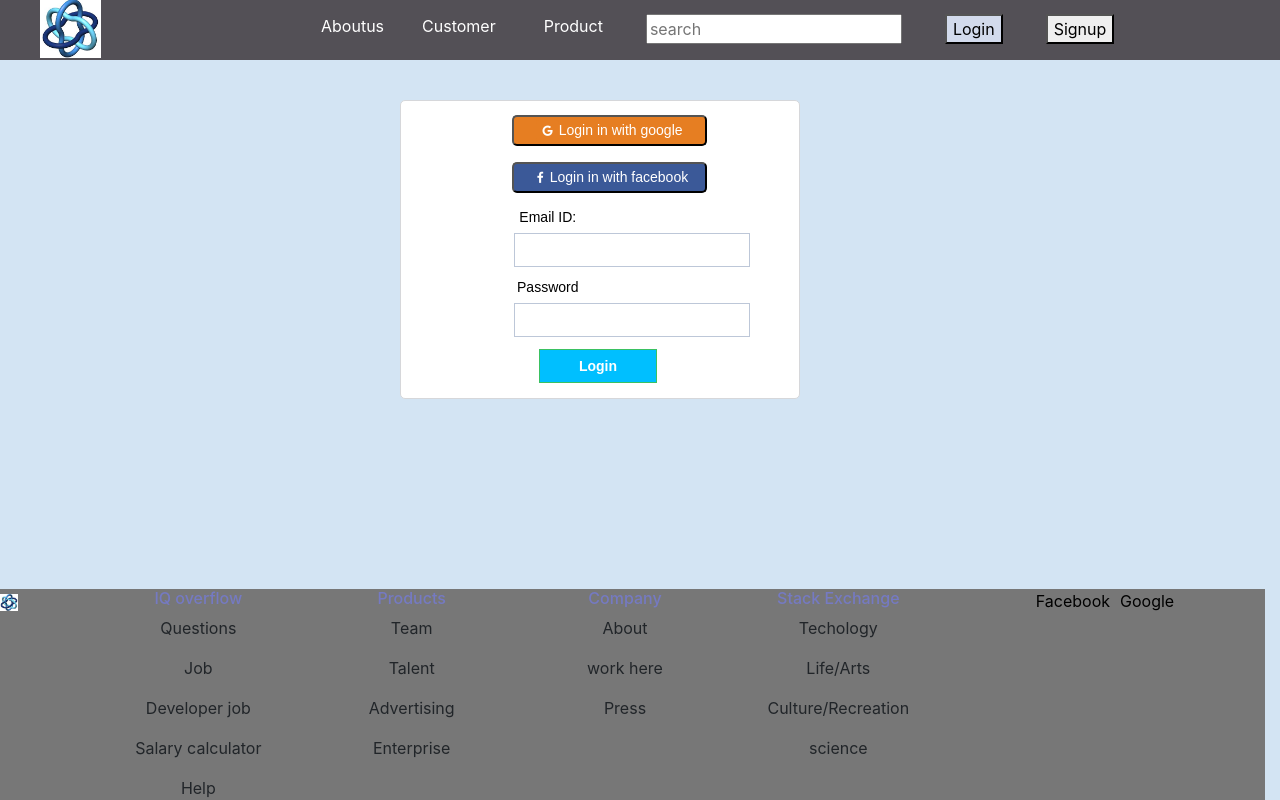
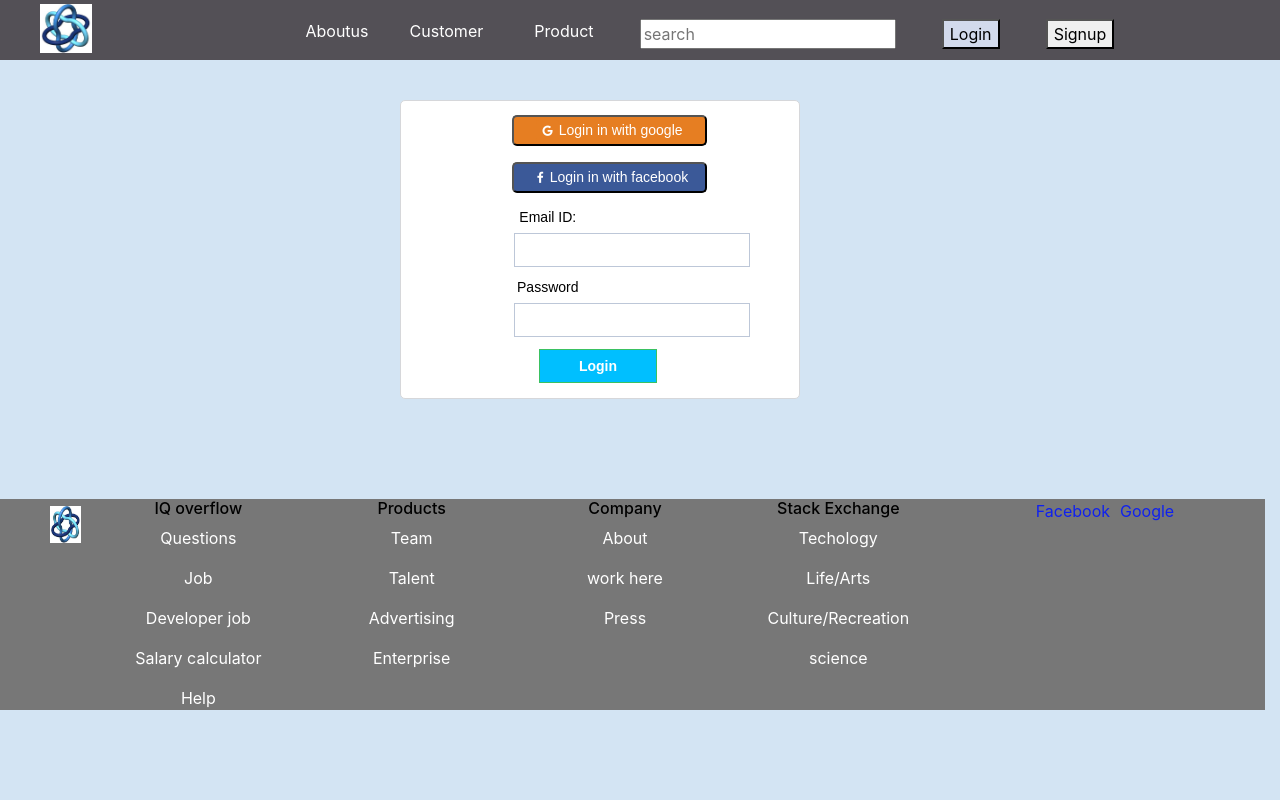
Before and after one commit to vasavigowda/Project_frontend, a React (Create React App) app: page /login in a window 1280 px wide. Built offline with nearby package versions, Linux system fonts and the light colour scheme.

Commit message:
fifth commit

```diff
--- a/src/Components/Footer/Footer.css
+++ b/src/Components/Footer/Footer.css
@@ -1,11 +1,17 @@
 .footer{
-  position: fixed;
      bottom: 0;
     background-color:#777;
     width: 100%;
+    color: white;
+  }
+  .footerlogo{
+    margin-left: 50px;
+    width: 40%;
+    height: 21%;
+    padding-top:7px;
   }
   h6{
-    color: black;
+    color:black !important;
   }
 .icon1{
     width:20px;
@@ -13,8 +19,8 @@
 }
 .ggllogo{
   padding-right: 10px;
-  color: black;
+  color: #0f21ef;
 }
 .fblogo{
-  color: black;
+  color: #0f21ef;
 }
--- a/src/Components/Footer/Footer.js
+++ b/src/Components/Footer/Footer.js
@@ -8,7 +8,7 @@ class Footer extends Component {
    return (
     <div className="row footer">
      <div className="col-xs-1 col-sm-1 col-md-1 col-lg-1">
-     <img src={logo} className="logo"></img>
+     <img src={logo} className="footerlogo"></img>
      </div>
      <div className="col-xs-2 col-sm-2 col-md-2 col-lg-2">
      <h6>IQ overflow</h6>
--- a/src/Components/Nav/Nav.css
+++ b/src/Components/Nav/Nav.css
@@ -1,5 +1,5 @@
 .logo{
-  width: 24% !important;
+  width: 22% !important;
   margin-right: 26px !important;
   float: left !important;
   margin-top: 5px !important;
--- a/src/Components/Nav/Nav.js
+++ b/src/Components/Nav/Nav.js
@@ -187,23 +187,23 @@ class Nav extends Component {
 								onClick={e => this.handleToggle(e)}
 							/>
 							<ul className={`collapsed ${isExpanded ? "is-expanded" : ""}`}>
-          <NavLink activeClassName="active" to="/" className="logo">
+								<NavLink activeClassName="active" to="#" className="logo">
 									<span><img src={logo} className="logo"></img></span>
 								</NavLink>
 								<NavLink activeClassName="active" to="/#Aboutus" className="about">
 									<span>Aboutus</span>
 								</NavLink>
-          <NavLink activeClassName="active" to="/#Product" className="customer">
-            <a href="#/Product">Customer</a>
+								<NavLink activeClassName="active" to="/#Customer" className="customer">
+									<a href="/#Product">Customer</a>
 								</NavLink>
-          <NavLink activeClassName="active" to="/#" className="product1">
+								<NavLink activeClassName="active" to="/Index.js#Product" className="product1">
 									<span>Product</span>
 								</NavLink>
 								<NavLink activeClassName="active" to="/" className="searchbtn">
 									<input type="text" placeholder="search" className="search"></input>
 								</NavLink>
 								<NavLink activeClassName="active" to="/Login" className="lognbtn">
-            <span><button  className="loginbttn" >Login</button></span>
+									<span><button className="loginbttn" >Login</button></span>
 								</NavLink>
 								<NavLink activeClassName="active" to="/Register" className="signbtn">
 									<span> <button href='/Login' className="signbttn">Signup</button></span>
--- a/src/Components/Register/Register.css
+++ b/src/Components/Register/Register.css
@@ -1,3 +1,7 @@
+#main-registration-container{
+  background-color: #33ccff;
+  color: #ffffff;
+}
 #register
 {
     width: 400px;
@@ -10,7 +14,7 @@
   font-size: 14px;
   background: #ffffff;
   margin: 100px auto;
-  margin-left:856px;
+  /* margin-left:856px; */
 }
 form label, form input {
   display: block;
@@ -38,5 +42,5 @@ form input {
   margin-bottom: 10px;
 }
 .regcontainer{
-  margin-top: 300px !important;
+  margin-top: 150px !important;
 }
--- a/src/Components/Register/Register.js
+++ b/src/Components/Register/Register.js
@@ -89,17 +89,16 @@ class Register extends React.Component {
   render() {
     return (
       <div>
+
+          <div id="main-registration-container">
           <div className="row">
-    <div id="main-registration-container">
             <div className="col-xs-6 col-sm-6 col-md-6 col-lg-6">
-
                <h1 className="regcontainer"> Attract the world’s best tech talent</h1>
-
-
+               <p>Get unstuck — ask a question Unlock new privileges like <br/>voting and
+                 commentingSave your favorite tags,<br/> filters, and jobsEarn reputation and badges</p>
             </div>
            <div className="col-xs-6 col-sm-6 col-md-6 col-lg-6">
             <div id="register">
-
               <button className="googleicon"><a href="https://www.google.co.in/" class="fa fa-google"></a>Login in with google</button><br/><br/>
               <button className="socialicon"><a href="http://facebook.com/jaketrent" class="fa fa-facebook"></a>Login in with facebook</button><br/><br/>
               <form method="post"  name="userRegistrationForm"  onSubmit= {this.submituserRegistrationForm} >
@@ -117,8 +116,8 @@ class Register extends React.Component {
       </div>
 
           <Nav/>
-    {/* <Footer/
-    > */}
+         <Footer/>
+
       </div>
 
       );
```
Also changed, not shown: src/Components/Dashboard/Dashboard.js (added, +15 -0 lines), src/Components/Index/Index.js (+9 -9 lines), src/Components/Dashboard/Dashboard.css (added). Lines whose indentation alone changed are shown as unchanged.
